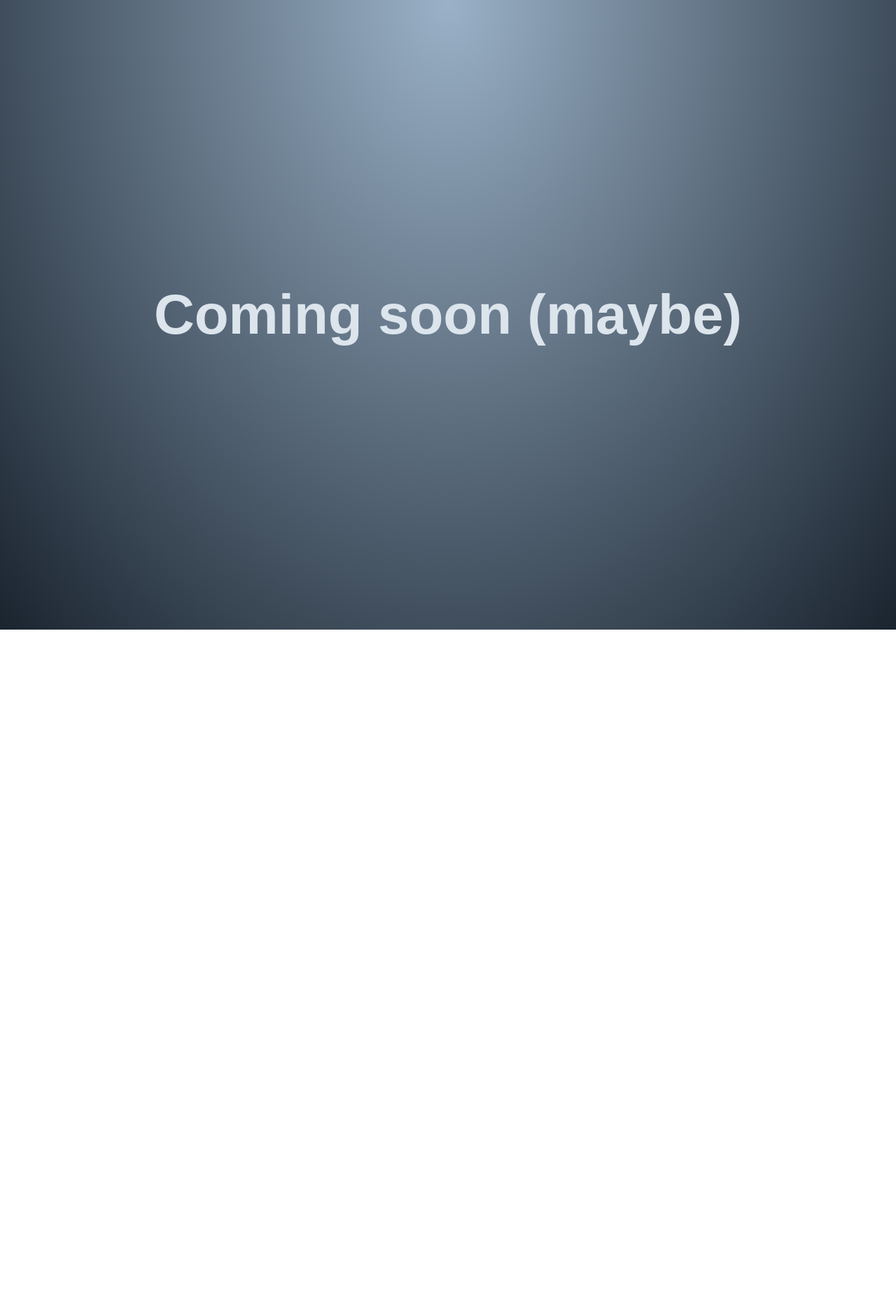
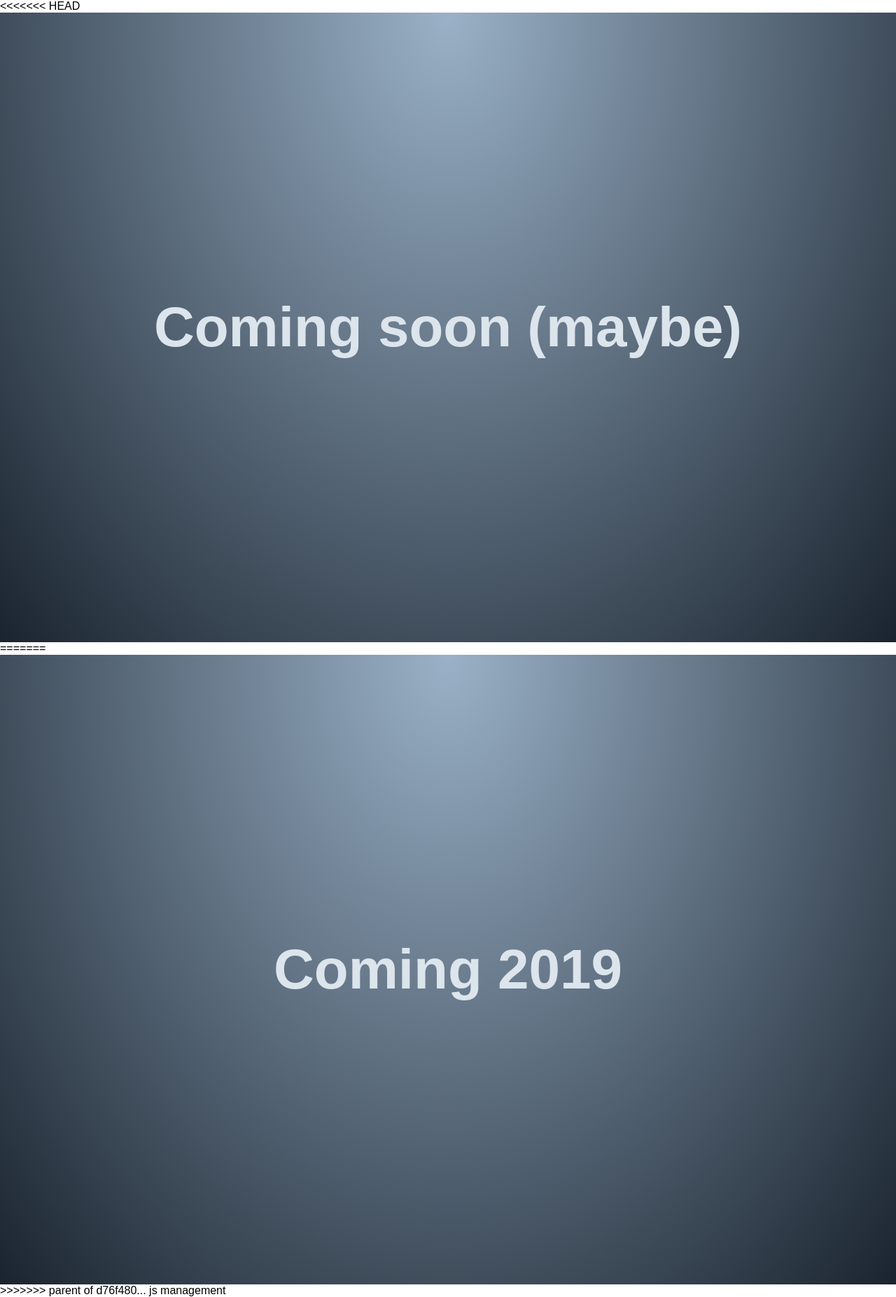
Before and after one commit to justinslack/justinslack.com, a Jekyll site: the page index.html, which Jekyll copies as it is, in a window 1280 px wide. Shown: the whole page at 70% size. Built offline with Jekyll 4.4.1, drawn with Linux system fonts in a browser that asks for light colours; before the commit the page ends 900 px from its top, so only the background shows below that; some of the changed lines change nothing that is shown.

Commit message:
reverse commit

```diff
--- a/index.html
+++ b/index.html
@@ -1 +1,5 @@
+<<<<<<< HEAD
 <!DOCTYPE html><html lang="en"><head> <title>Justin Slack :: Soon</title> <meta charset="utf-8"> <meta http-equiv="X-UA-Compatible" content="IE=edge"> <meta name="viewport" content="width=device-width, initial-scale=1"> <meta name="description" content="Web site of Justin Slack"><link rel="apple-touch-icon" sizes="180x180" href="/apple-touch-icon.png"> <link rel="icon" type="image/png" sizes="32x32" href="/favicon-32x32.png"> <link rel="icon" type="image/png" sizes="16x16" href="/favicon-16x16.png"> <link rel="manifest" href="/site.webmanifest"> <link rel="mask-icon" href="/safari-pinned-tab.svg" color="#5bbad5"> <meta name="msapplication-TileColor" content="#da532c"> <meta name="theme-color" content="#ffffff"> <style>html, body{margin: 0; font-family: sans-serif;}div{align-items: center; display: flex; justify-content: center; width: 100vw; height: 100vh; background-image: -webkit-radial-gradient(ellipse farthest-corner at center top, #9ab1c7 0%, #1a242f 100%); background-image: radial-gradient(ellipse farthest-corner at center top, #9ab1c7 0%, #1a242f 100%);}h1{color: #dce4ec; font-size: 5rem; line-height: 1.5; margin: 0; padding: 0 2rem;}</style></head><body> <div> <h1>Coming soon (maybe)</h1></div><script src="initial.js"></script></body></html>
+=======
+<!DOCTYPE html><html lang="en"><head> <title>Justin Slack :: 2019</title> <meta charset="utf-8"> <meta http-equiv="X-UA-Compatible" content="IE=edge"> <meta name="viewport" content="width=device-width, initial-scale=1"> <meta name="description" content="Web site of Justin Slack"><link rel="apple-touch-icon" sizes="180x180" href="/apple-touch-icon.png"> <link rel="icon" type="image/png" sizes="32x32" href="/favicon-32x32.png"> <link rel="icon" type="image/png" sizes="16x16" href="/favicon-16x16.png"> <link rel="manifest" href="/site.webmanifest"> <link rel="mask-icon" href="/safari-pinned-tab.svg" color="#5bbad5"> <meta name="msapplication-TileColor" content="#da532c"> <meta name="theme-color" content="#ffffff"> <style>html, body{margin: 0; font-family: sans-serif;}div{align-items: center; display: flex; justify-content: center; width: 100vw; height: 100vh; background-image: -webkit-radial-gradient(ellipse farthest-corner at center top, #9ab1c7 0%, #1a242f 100%); background-image: radial-gradient(ellipse farthest-corner at center top, #9ab1c7 0%, #1a242f 100%);}h1{color: #dce4ec; font-size: 5rem; line-height: 1.5; margin: 0; padding: 0 2rem;}</style><script src="initial.js" defer></script></head><body> <div> <h1>Coming 2019</h1></div></body></html>
+>>>>>>> parent of d76f480... js management
--- a/initial.js
+++ b/initial.js
@@ -1,5 +1 @@
-if ('serviceWorker' in navigator) {
-  window.addEventListener('load', function() {
-    navigator.serviceWorker.register('/service-worker.js');
-  });
-}
+if (navigator.serviceWorker){navigator.serviceWorker.register('../service-worker.js').then(function(registration){console.log('Service worker started', registration.scope);}).catch(function(error){console.error('Service worker failed', error);});}
```
